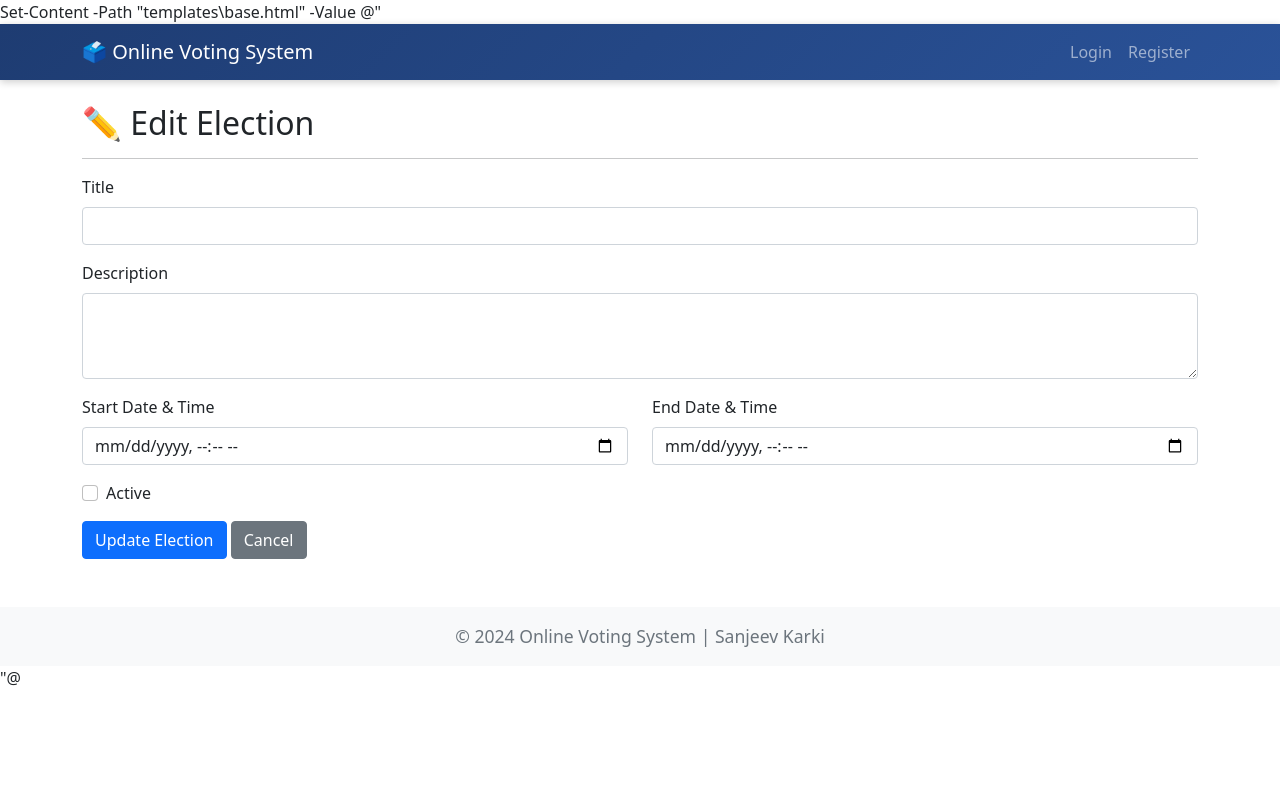
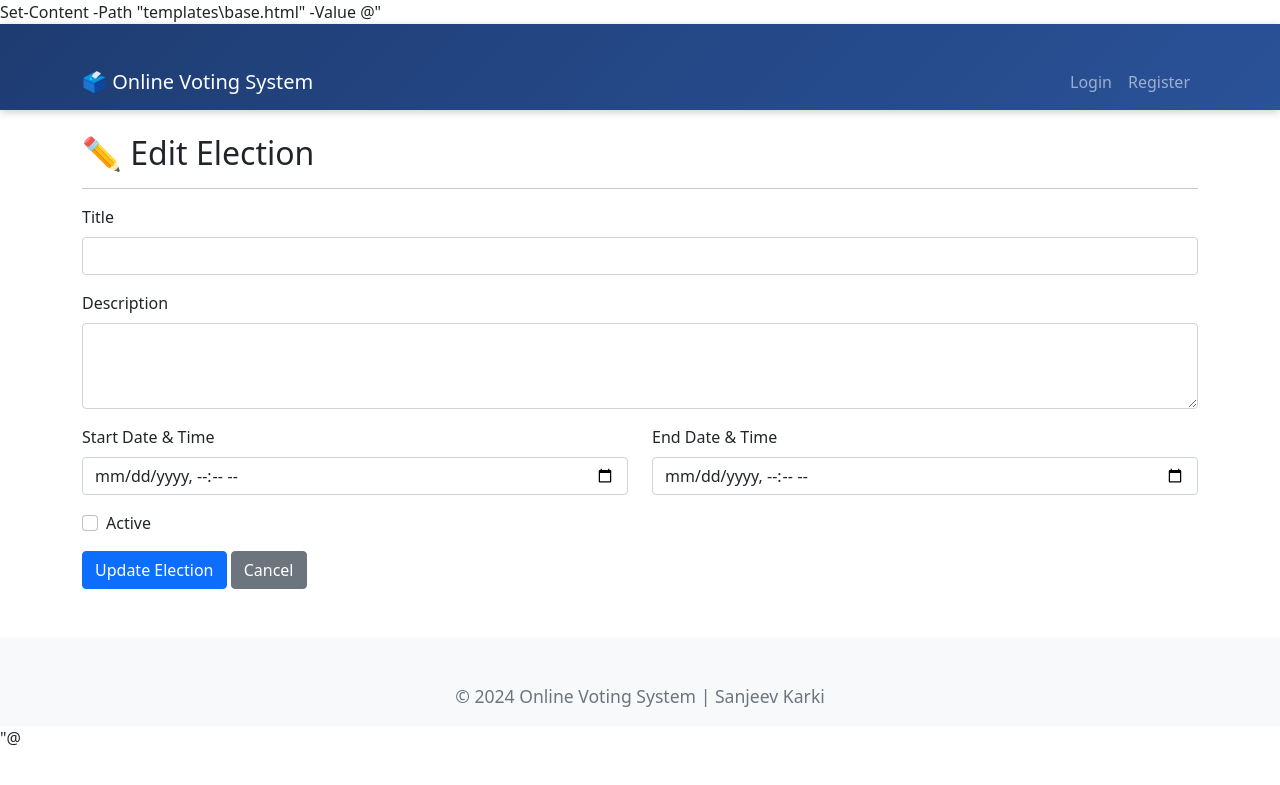
Before and after one commit to karkisanjeev111-netizen/online-voting-system, a Python web app: template templates/admin/edit_election.html in a window 1280 px wide. Shown: the top 785 px of the page. Run offline with Jinja, Linux system fonts and the light colour scheme; the template is opened without the code that fills it, so the values that code supplies are empty.

Commit message:
Add top margin to container

```diff
--- a/static/css/style.css
+++ b/static/css/style.css
@@ -33,3 +33,7 @@
 .footer span {
     font-size: 1.1rem;
 }
+
+.container {
+    margin-top: 30px;
+}
```
